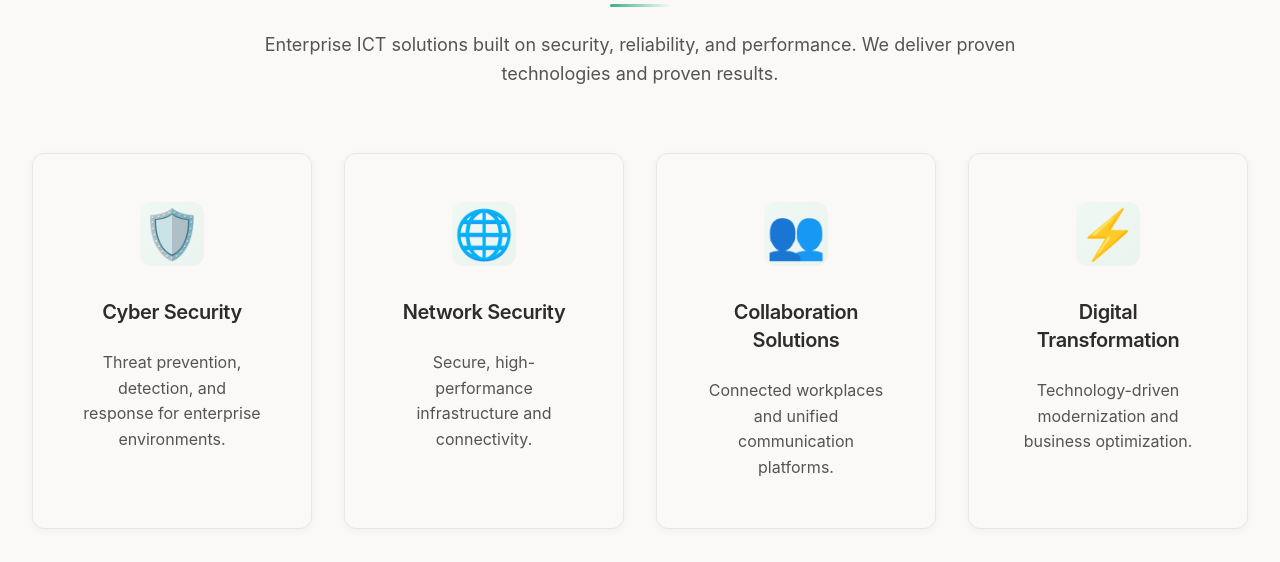
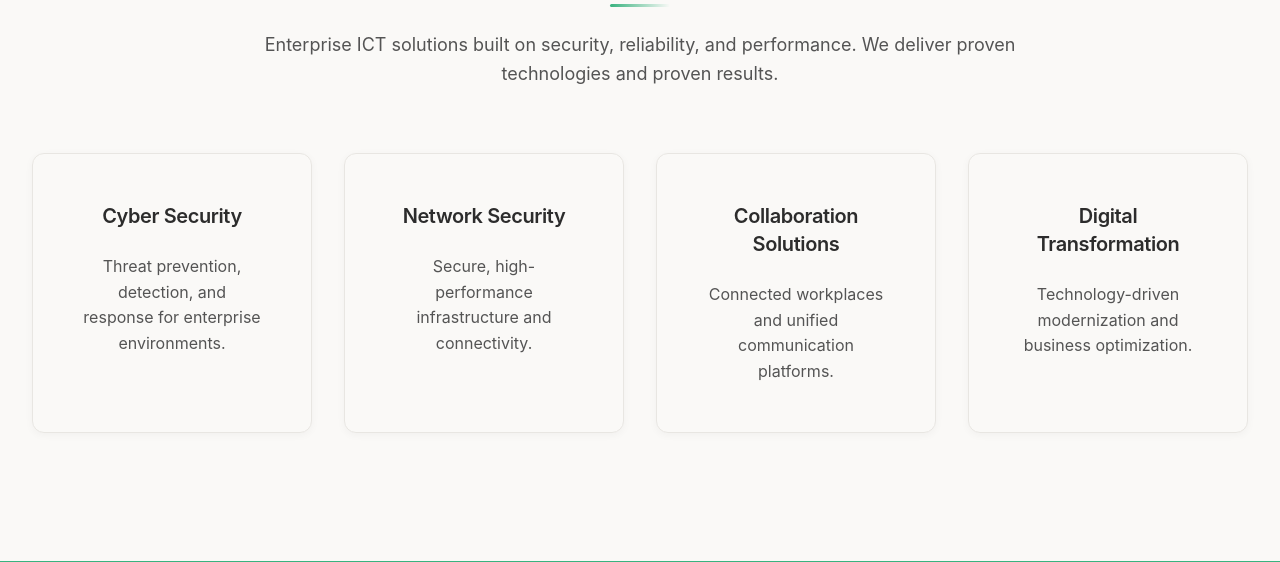
Before and after one commit to anish3464/coretechict, a Django app: page /services/ in a window 1280 px wide. Shown: the part 191-753 px from the top of the page. Run offline with Django 5.2, Linux system fonts and the light colour scheme.

```diff
--- a/backend/website/templates/services.html
+++ b/backend/website/templates/services.html
@@ -9,25 +9,21 @@
 
     <div class="services-grid">
         <a href="/services/cyber-security/" class="service-card service-card-security">
-            <div class="service-icon"></div>
             <h3>Cyber Security</h3>
             <p>Threat prevention, detection, and response for enterprise environments.</p>
         </a>
 
         <a href="/services/network-security/" class="service-card service-card-network">
-            <div class="service-icon"></div>
             <h3>Network Security</h3>
             <p>Secure, high-performance infrastructure and connectivity.</p>
         </a>
 
         <a href="/services/collaboration/" class="service-card service-card-collaboration">
-            <div class="service-icon"></div>
             <h3>Collaboration Solutions</h3>
             <p>Connected workplaces and unified communication platforms.</p>
         </a>
 
         <a href="/services/digital-transformation/" class="service-card service-card-transformation">
-            <div class="service-icon"></div>
             <h3>Digital Transformation</h3>
             <p>Technology-driven modernization and business optimization.</p>
         </a>
```
